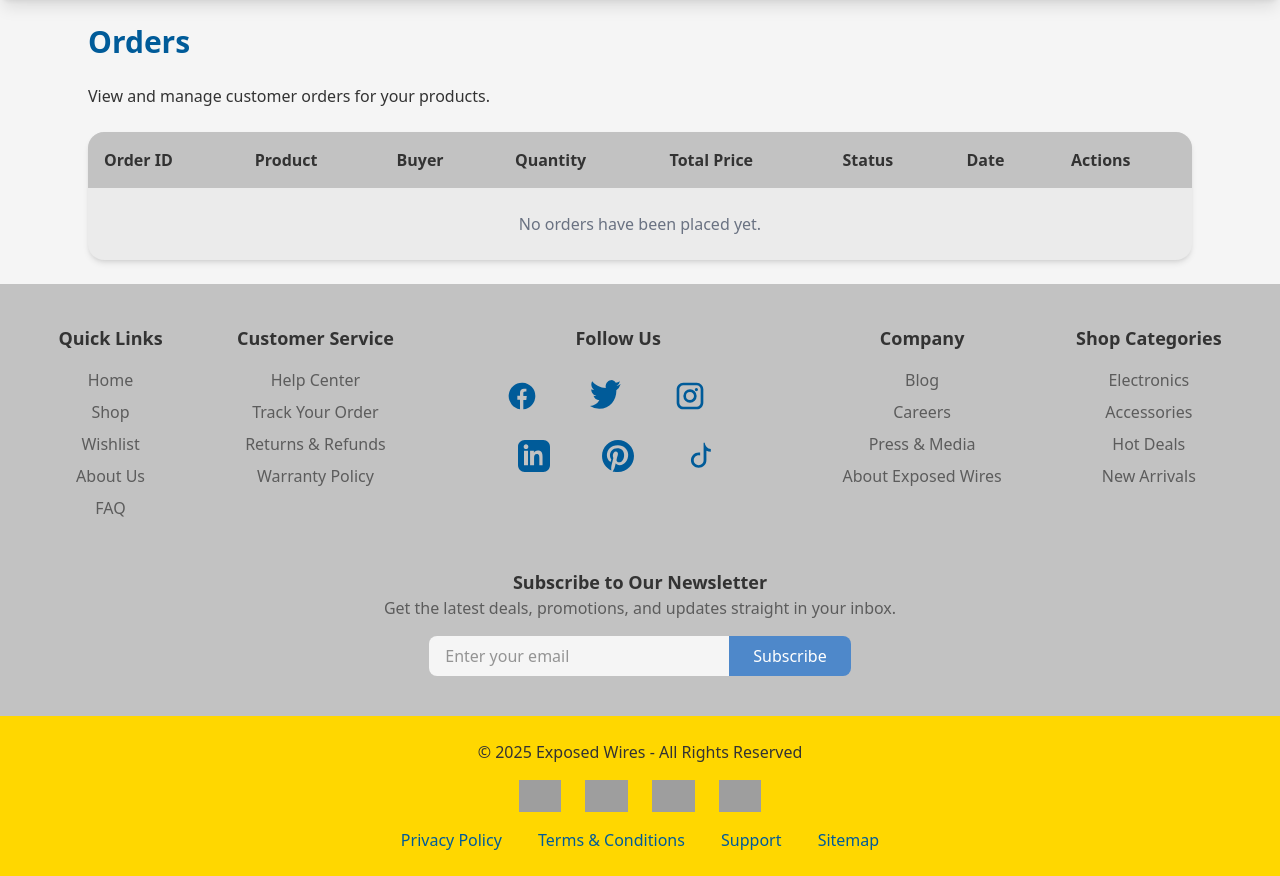
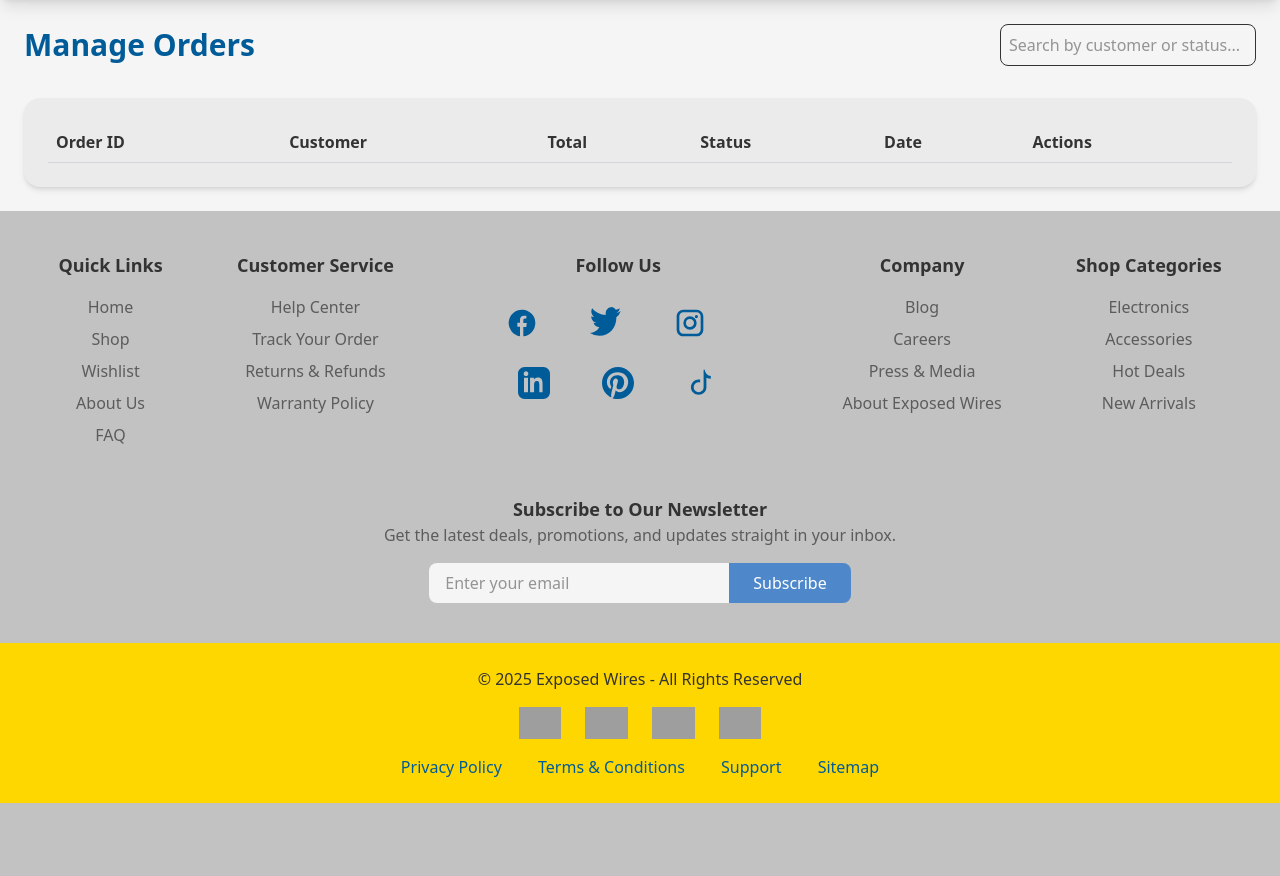
Before and after one commit to lemiprogram/computer_e-commerce, a Django app: page /seller/orders/ in a window 1280 px wide. Shown: the part 72-948 px from the top of the page. After the commit the page ends 875 px from the top, so only its background shows below. Run offline with Django 5.2, Linux system fonts and the light colour scheme; the visitor is signed in with stand-in values (Sample User, id 1); data comes from the database, SQL or seed files in the repository; lists and menus that the app fills with data are empty; grey boxes are pictures that could not be loaded.

Commit message:
manage orders fixes

```diff
--- a/exposed_wires_app/templates/layout.html
+++ b/exposed_wires_app/templates/layout.html
@@ -128,7 +128,7 @@ async function delete_data(url) {
         const get_Carts_url = `${BASE_URL}/api/get/Carts/`;
         const get_CartItems_url = `${BASE_URL}/api/get/CartItems/`;
         const get_Wishlists_url = `${BASE_URL}/api/get/Wishlists/`;
-        const get_CustomUser_url = `${BASE_URL}/api/get/Customusers/`;
+        const get_CustomUser_url = `${BASE_URL}/api/get/customusers/`;
         const get_User_url = `${BASE_URL}/api/get/user`;
 
 
--- a/exposed_wires_app/templates/sellers/dashboard.html
+++ b/exposed_wires_app/templates/sellers/dashboard.html
@@ -87,7 +87,7 @@
         let products = await get_data(get_Products_url+0) || [];
         products = products.filter(p=>p.seller == seller.id)
         let orders = await get_data(get_Orders_url+0) || [];
-        orders = orders.filter(o=>o.product==products.id)
+        orders = orders.filter(o=>products.map(p=>p.id).includes(o.product))
 
         // Stats
         document.getElementById("product-count").innerText = products.length;
@@ -98,11 +98,11 @@
         const ordersTable = document.getElementById("recent-orders");
         ordersTable.innerHTML = "";
         if (orders.length) {
-            orders.slice(0, 5).forEach(o => {
+            orders.slice(0, 3).forEach(o => {
                 ordersTable.innerHTML += `
                   <tr class="border-b border-bg-300">
                     <td class="py-2">#${o.id}</td>
-                    <td class="py-2">${o.product?.name || "N/A"}</td>
+                    <td class="py-2">${products.find(p => p.id === o.product)?.name || "N/A"}</td>
                     <td class="py-2">${o.quantity}</td>
                     <td class="py-2"><span class="px-3 py-1 rounded-lg text-text-100">${o.status}</span></td>
                     <td class="py-2">${new Date(o.created_at).toLocaleDateString()}</td>
--- a/exposed_wires_app/templates/sellers/manage_orders.html
+++ b/exposed_wires_app/templates/sellers/manage_orders.html
@@ -1,82 +1,147 @@
 {% extends "layout.html" %}
+
 {% block content %}
-<div class="max-w-6xl mx-auto p-6">
+<div class="p-6 space-y-8">
 
-  <!-- Page Title -->
-  <h1 class="text-3xl font-bold text-primary-100 mb-6">Orders</h1>
-  <p class="text-text-100 mb-6">View and manage customer orders for your products.</p>
+  <!-- Page Header -->
+  <div class="flex justify-between items-center">
+    <h1 class="text-3xl font-bold text-primary-100">Manage Orders</h1>
+    <input
+      type="text"
+      id="orderSearch"
+      placeholder="Search by customer or status..."
+      class="border rounded-lg p-2 w-64"
+    />
+  </div>
 
   <!-- Orders Table -->
-  <div class="overflow-x-auto bg-bg-200 shadow-md rounded-2xl">
-    <table class="min-w-full text-left border-collapse">
+  <div class="bg-bg-200 p-6 rounded-2xl shadow-md overflow-x-auto">
+    <table class="w-full text-left border-collapse" id="ordersTable">
       <thead>
-        <tr class="bg-bg-300 text-text-100">
-          <th class="p-4">Order ID</th>
-          <th class="p-4">Product</th>
-          <th class="p-4">Buyer</th>
-          <th class="p-4">Quantity</th>
-          <th class="p-4">Total Price</th>
-          <th class="p-4">Status</th>
-          <th class="p-4">Date</th>
-          <th class="p-4">Actions</th>
+        <tr class="text-text-100 border-b border-gray-300">
+          <th class="p-2">Order ID</th>
+          <th class="p-2">Customer</th>
+          <th class="p-2">Total</th>
+          <th class="p-2">Status</th>
+          <th class="p-2">Date</th>
+          <th class="p-2">Actions</th>
         </tr>
       </thead>
-      <tbody class="divide-y divide-gray-200">
-        {% for order in orders %}
-        <tr class="hover:bg-bg-300">
-          <!-- Order ID -->
-          <td class="p-4 font-semibold text-text-100">#{{ order.id }}</td>
-
-          <!-- Product -->
-          <td class="p-4">{{ order.product.name }}</td>
-
-          <!-- Buyer -->
-          <td class="p-4">{{ order.shopper.user.username }}</td>
-
-          <!-- Quantity -->
-          <td class="p-4">{{ order.quantity }}</td>
-
-          <!-- Total Price -->
-          <td class="p-4">${{ order.total_price }}</td>
-
-          <!-- Status -->
-          <td class="p-4">
-            {% if order.status == "Pending" %}
-              <span class="bg-yellow-100 text-yellow-700 px-2 py-1 rounded-lg">Pending</span>
-            {% elif order.status == "Shipped" %}
-              <span class="bg-blue-100 text-blue-700 px-2 py-1 rounded-lg">Shipped</span>
-            {% elif order.status == "Delivered" %}
-              <span class="bg-green-100 text-green-700 px-2 py-1 rounded-lg">Delivered</span>
-            {% elif order.status == "Cancelled" %}
-              <span class="bg-red-100 text-red-700 px-2 py-1 rounded-lg">Cancelled</span>
-            {% endif %}
-          </td>
-
-          <!-- Date -->
-          <td class="p-4 text-sm text-gray-500">{{ order.created_at|date:"M d, Y" }}</td>
-
-          <!-- Actions -->
-          <td class="p-4 space-x-2">
-            <a href="{% url 'view_order' order.id %}"
-               class="bg-accent-100 text-text-100 px-3 py-1 rounded-lg shadow hover:bg-accent-200">
-              View
-            </a>
-            <a href="{% url 'update_order_status' order.id %}"
-               class="bg-primary-100 text-white px-3 py-1 rounded-lg shadow hover:bg-primary-200">
-              Update
-            </a>
-          </td>
-        </tr>
-        {% empty %}
-        <tr>
-          <td colspan="8" class="text-center py-6 text-gray-500">
-            No orders have been placed yet.
-          </td>
-        </tr>
-        {% endfor %}
+      <tbody id="ordersBody">
+        <!-- Filled dynamically -->
       </tbody>
     </table>
   </div>
 
 </div>
 {% endblock %}
+
+{% block scripts %}
+<script>
+  let shoppers = null;
+  let users = null;
+  let seller = null;
+  async function loadOrders() {
+    try {
+      shoppers = await get_data(get_Shoppers_url+0);
+      users = await get_data(get_CustomUser_url+0);
+      let orders = await get_data(get_Orders_url+0);
+      let currentUser = await get_data(get_User_url);
+      let sellers = await get_data(get_Sellers_url+0);
+      seller = sellers.find(s => s.user === currentUser.id);
+      renderOrders(orders);
+    } catch (error) {
+      notify(error, "error");
+    }
+  }
+  const formattedDate = currentDate=>new Date(currentDate).toLocaleDateString('en-US', {
+  weekday: 'long',
+  year: 'numeric',
+  month: 'long',
+  day: 'numeric'
+});
+  function renderOrders(orders) {
+    const tbody = document.getElementById("ordersBody");
+    tbody.innerHTML = "";
+
+    orders.forEach(order => {
+      let shopper = shoppers.find(s => s.id === order.shopper);
+      let shopperUser = users.find(u => u.id === shopper.user);
+      let tr = document.createElement("tr");
+      tr.className = "border-b border-gray-200 hover:bg-gray-50";
+
+      tr.innerHTML = `
+        <td class="p-2">#${order.id}</td>
+        <td class="p-2">${shopperUser.username || "N/A"}</td>
+        <td class="p-2">$${order.total || 0}</td>
+        <td class="p-2">
+          <span class="px-3 py-1 rounded-full text-white ${
+            order.status === "Pending" ? "bg-yellow-500" :
+            order.status === "Shipped" ? "bg-blue-500" :
+            order.status === "Delivered" ? "bg-green-500" :
+            order.status === "Cancelled" ? "bg-red-500" :
+            "bg-gray-500"
+          }">
+            ${order.status}
+          </span>
+        </td>
+        <td class="p-2">${formattedDate(order.created_at) || "—"}</td>
+        <td class="p-2 space-x-2">
+          <button
+            class="px-3 py-1 bg-primary-100 text-white rounded-lg shadow hover:bg-primary-200"
+            onclick="updateStatus(${order.id}, 'Shipped')">
+            Mark Shipped
+          </button>
+          <button
+            class="px-3 py-1 bg-green-600 text-white rounded-lg shadow hover:bg-green-700"
+            onclick="updateStatus(${order.id}, 'Delivered')">
+            Mark Delivered
+          </button>
+          <button
+            class="px-3 py-1 bg-red-600 text-white rounded-lg shadow hover:bg-red-700"
+            onclick="updateStatus(${order.id}, 'Cancelled')">
+            Cancel
+          </button>
+          <button
+            class="px-3 py-1 bg-gray-600 text-white rounded-lg shadow hover:bg-gray-700"
+            onclick="deleteOrder(${order.id})">
+            Delete
+          </button>
+        </td>
+      `;
+      tbody.appendChild(tr);
+    });
+  }
+
+  async function updateStatus(orderId, status) {
+    try {
+      await patch_data(`${BASE_URL}/api/patch/Orders/${orderId}`, { status });
+      notify(`Order #${orderId} marked as ${status}`, "success");
+    } catch (error) {
+      loadOrders();
+    }
+  }
+
+  async function deleteOrder(orderId) {
+    if (!confirm("Are you sure you want to delete this order?")) return;
+    try {
+      await delete_data(`${BASE_URL}/api/delete/Orders/${orderId}`);
+      notify(`Order #${orderId} deleted`, "success");
+    } catch (error) {
+      loadOrders();
+    }
+  }
+
+  // Search Orders
+  document.getElementById("orderSearch").addEventListener("input", (e) => {
+    const searchValue = e.target.value.toLowerCase();
+    const rows = document.querySelectorAll("#ordersBody tr");
+    rows.forEach(row => {
+      row.style.display = row.textContent.toLowerCase().includes(searchValue) ? "" : "none";
+    });
+  });
+
+  // Load on page ready
+  document.addEventListener("DOMContentLoaded", loadOrders);
+</script>
+{% endblock %}
```
